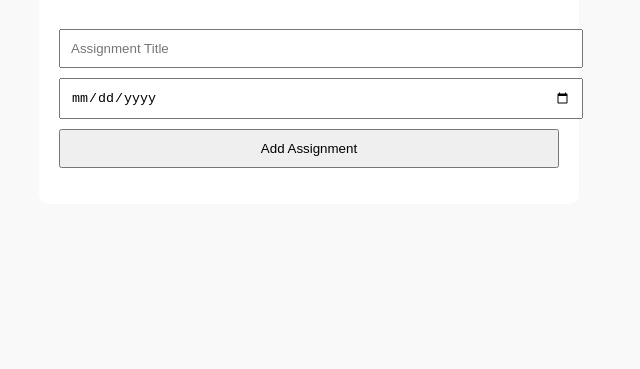
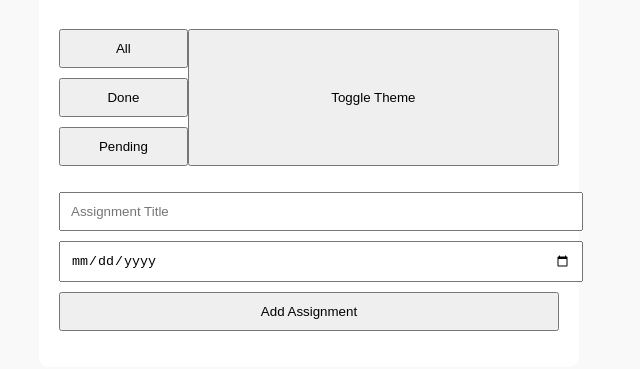
Before and after one commit to Damini-coder/My-Project-, a plain HTML site: page index.html in a window 1280 px wide. Shown: the part 109-478 px from the top of the page, without its empty margins (331-971 px from the left). Drawn offline with Linux system fonts and the light colour scheme.

Commit message:
Update index.html

```diff
--- a/index.html
+++ b/index.html
@@ -9,6 +9,14 @@
 <body>
   <div class="container">
     <h1>Assignment Tracker</h1>
+    <div style="display: flex; justify-content: space-between; margin-bottom: 16px;">
+  <div>
+    <button class="filter-btn" data-filter="all">All</button>
+    <button class="filter-btn" data-filter="done">Done</button>
+    <button class="filter-btn" data-filter="pending">Pending</button>
+  </div>
+  <button id="themeToggle">Toggle Theme</button>
+    </div>
     <form id="assignmentForm">
       <input type="text" id="title" placeholder="Assignment Title" required>
       <input type="date" id="dueDate" required>
```
